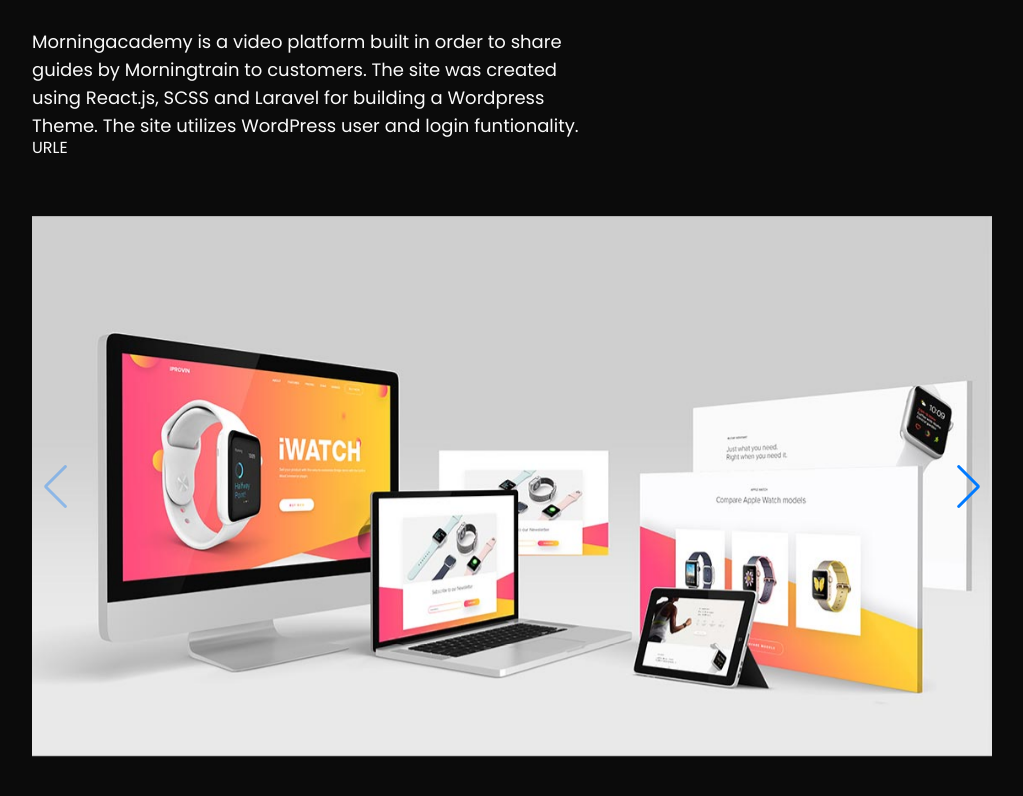
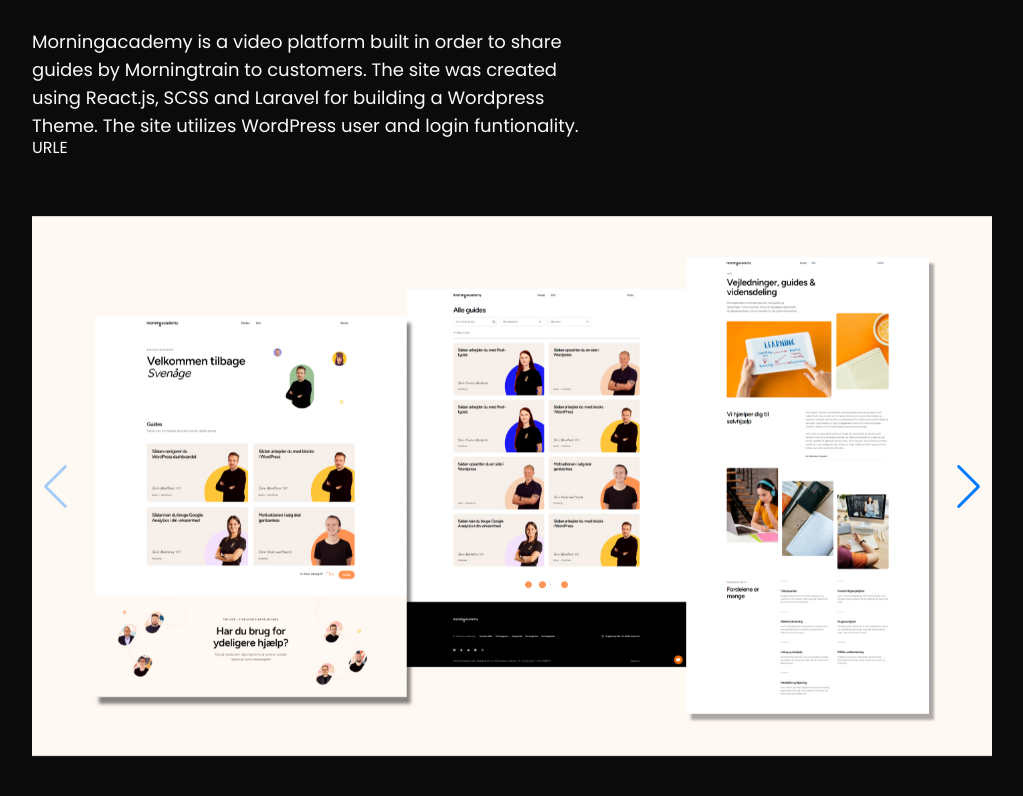
Before and after one commit to emil584c/portfolio4.0, a React (Vite) app: page /portfolio/1 in a window 1280 px wide. Shown: the part 298-1094 px from the top of the page, without its empty margins (128-1151 px from the left). Built offline with nearby package versions, Linux system fonts and the light colour scheme.

Commit message:
mockup uploads

```diff
--- a/src/js/portfolioData.js
+++ b/src/js/portfolioData.js
@@ -6,8 +6,8 @@
 
     description:
       "Morningacademy is a video platform built in order to share guides by Morningtrain to customers. The site was created using React.js, SCSS and Laravel for building a Wordpress Theme. The site utilizes WordPress user and login funtionality.",
-    img1: "/img/imageshowcase2.jpg",
-    img2: "/img/imgshowcase1.avif",
+    img1: "/img/projects/morningacademy.jpg",
+    img2: "/img/imageshowcase2.jpg",
     url: "https://morninggroup.dk.bluebird.pw/",
     date: "12/2023",
   },
```
Also changed, not shown: public/img/projects/morningacademy-desktop-mockup.png (added), public/img/projects/morningacademy.jpg (added).
